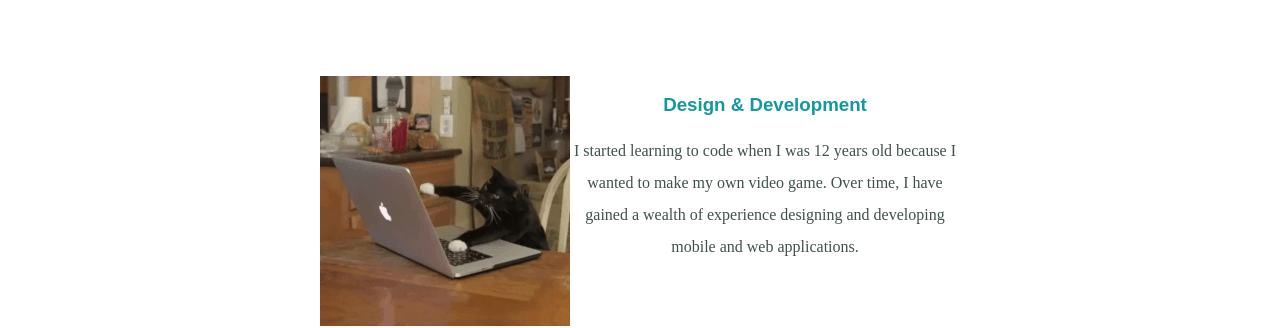
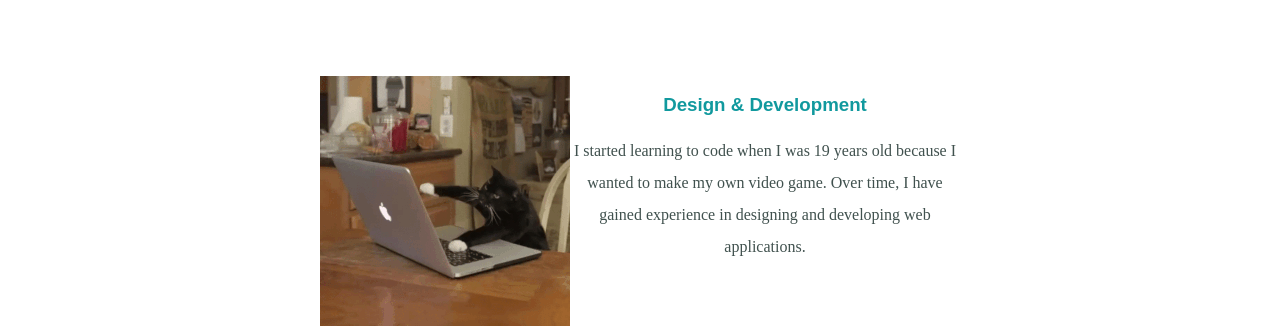
Before and after one commit to Aqu1bK/Front_End_CSS, a plain HTML site: page index.html in a window 1280 px wide. Shown: the part 1460-1788 px from the top of the page. Drawn offline with Linux system fonts and the light colour scheme.

Commit message:
update msg

```diff
--- a/index.html
+++ b/index.html
@@ -34,10 +34,10 @@
             <div class="coding">
                 <h3> Design & Development</h3>
                 <p>
-                     I started learning to code when I was 12 years old because I wanted to make my own video game. Over
+                     I started learning to code when I was 19 years old because I wanted to make my own video game. Over
                      time,
                      I
-                     have gained a wealth of experience designing and developing mobile and web applications.
+                     have gained experience in designing and developing web applications.
                 </p>
             </div>
             <div class="chillies">
```
